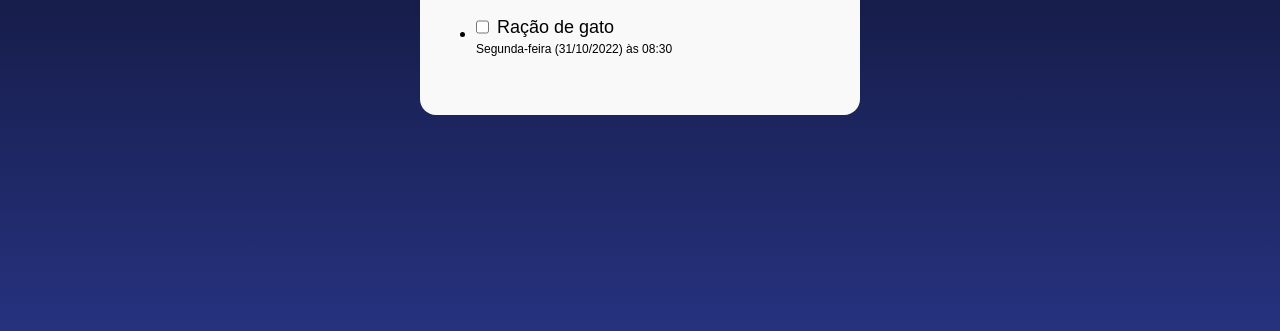
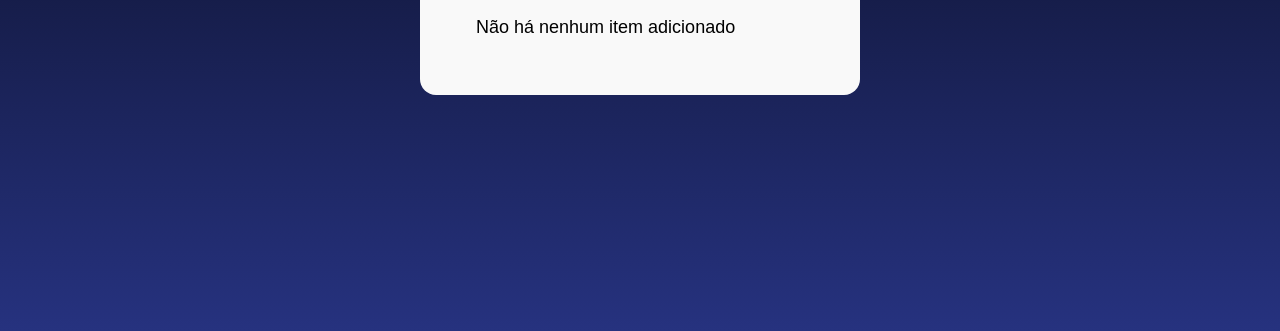
Before and after one commit to danielcoosta1/Lista-de-Compras, a plain HTML site: page 4299-javascript-projeto-base/index.html in a window 1280 px wide. Shown: the part 469-800 px from the top of the page. Drawn offline with nearby package versions, Linux system fonts and the light colour scheme; a web font is replaced by a local one.

Commit message:
retirada do exemplo da lista, para colocar a lista vazia

```diff
--- a/4299-javascript-projeto-base/index.html
+++ b/4299-javascript-projeto-base/index.html
@@ -31,13 +31,7 @@
         <hr />
 
         <ul id="lista-de-compras">
-          <li>
-            <div class="lista-item-container">
-              <input type="checkbox" id="checkbox-1" />
-              <p>Ração de gato</p>
-            </div>
-            <p class="texto-data">Segunda-feira (31/10/2022) às 08:30</p>
-          </li>
+          <p class="mensagem-lista-vazia">Não há nenhum item adicionado</p>
         </ul>
       </div>
     </main>
```
